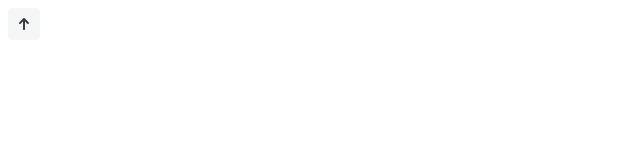
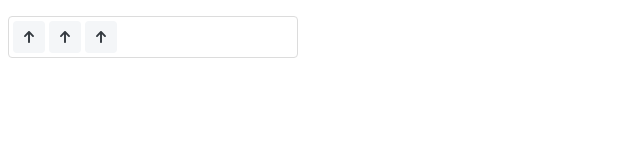
Before and after one commit to pipopotamasu/upvote-vue3, a Vue app: page / in a window 1280 px wide. Shown: the top 160 px of the page, without its empty margins (0-640 px from the left). Built offline with nearby package versions, Linux system fonts and the light colour scheme.

Commit message:
upvote list

```diff
--- a/src/App.vue
+++ b/src/App.vue
@@ -1,9 +1,9 @@
 <script setup lang="ts">
-import Upvote from './components/Upvote.vue'
+import UpvoteSet from './components/UpvoteSet.vue'
 </script>
 
 <template>
-  <Upvote />
+  <UpvoteSet />
 </template>
 
 <style scoped>
--- a/src/colors.ts
+++ b/src/colors.ts
@@ -10,5 +10,10 @@ export const colors = {
       default: '#343A40',
       selected: '#253CF2',
     }
+  },
+  upvoteList: {
+    border: {
+      default: '#DCDCDC',
+    }
   }
 } as const;
--- /dev/null
+++ b/src/components/UpvoteSet.vue
@@ -0,0 +1,30 @@
+<script setup lang="ts">
+import Upvote from './Upvote.vue'
+import { colors } from '../colors';
+</script>
+
+<template>
+  <div>
+    <ul class="upvote-list">
+      <li class="upvote-item"><Upvote /></li>
+      <li class="upvote-item"><Upvote /></li>
+      <li class="upvote-item"><Upvote /></li>
+    </ul>
+  </div>
+</template>
+
+<style scoped>
+.upvote-list {
+  list-style: none;
+  display: flex;
+  border: 1px solid v-bind('colors.upvoteList.border.default');
+  border-radius: 4px;
+  padding: 4px;
+  width: 280px;
+  margin-right: 1rem;
+}
+
+.upvote-item {
+  margin-right: 4px;
+}
+</style>
```
